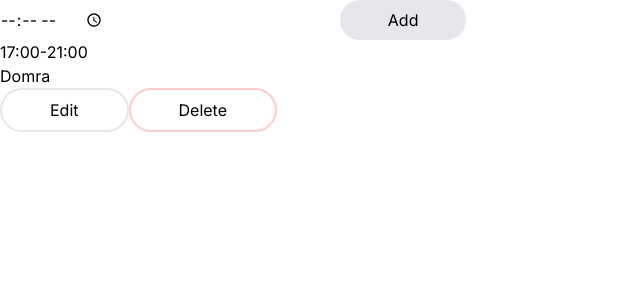
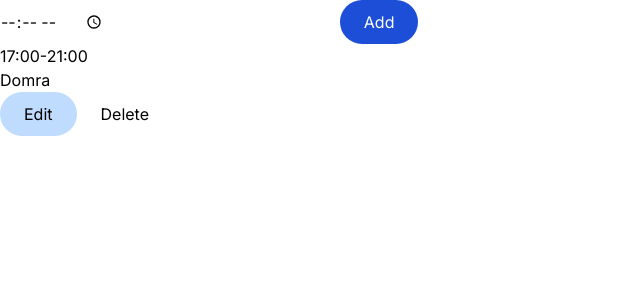
Before and after one commit to sinskiy/strou, a Next.js app: page / in a window 1280 px wide. Shown: the top 300 px of the page, without its empty margins (0-640 px from the left). Built offline with nearby package versions, Linux system fonts and the light colour scheme.

Commit message:
improve buttons styling

```diff
--- a/app/globals.css
+++ b/app/globals.css
@@ -2,36 +2,52 @@
 @tailwind components;
 @tailwind utilities;
 
+@layer utilities {
+  --outline: theme(colors.gray.200);
+}
+
 @layer components {
   button {
-    @apply px-12 py-2 rounded-full transition-transform;
-    --color: theme(colors.gray.200);
-  }
-  button.danger {
-    --color: theme(colors.red.200);
-  }
-  button:active {
-    @apply scale-95;
+    @apply px-6 py-2.5 rounded-full relative;
+    --filled: theme(colors.blue.700);
+    --tonal: theme(colors.blue.200);
   }
 
   button.filled {
-    @apply bg-[--color] transition-[transform,filter];
+    @apply bg-[--filled] text-white transition-[filter];
   }
   button.filled:hover {
-    @apply brightness-105;
+    @apply drop-shadow-md brightness-110;
+  }
+  button.filled:active {
+    @apply drop-shadow-none brightness-125;
+  }
+
+  button.tonal {
+    @apply bg-[--tonal] text-black transition-[filter];
+  }
+  button.tonal:hover {
+    @apply drop-shadow-md brightness-95;
+  }
+  button.tonal:active {
+    @apply drop-shadow-none brightness-90;
   }
 
   button.outlined {
-    @apply border-2 border-[--color] transition-[transform,background-color];
+    @apply border-2 transition-[transform,background-color];
   }
   button.outlined:hover,
   button.outlined:active {
-    @apply bg-[--color];
+    @apply bg-[--tonal];
+  }
+
+  button.text::before {
+    @apply content-[""] absolute opacity-0 scale-0 bottom-0 left-0 right-0 top-0 bg-black/50 rounded-full transition-[transform,opacity];
+  }
+  button.text:hover::before {
+    @apply scale-100 opacity-5;
+  }
+  button.text:active::before {
+    @apply opacity-10;
   }
 }
-
-@layer components {
-  input[type="text"] {
-    @apply rounded-full
-  }
-}
--- a/app/page.tsx
+++ b/app/page.tsx
@@ -11,8 +11,8 @@ export default function Home() {
           <time dateTime="">17:00</time>-<time dateTime="21:00">21:00</time>
         </p>
         <p>Domra</p>
-        <button className="outlined">Edit</button>
-        <button className="outlined danger">Delete</button>
+        <button className="tonal">Edit</button>
+        <button className="text">Delete</button>
       </div>
     </main>
   );
```
